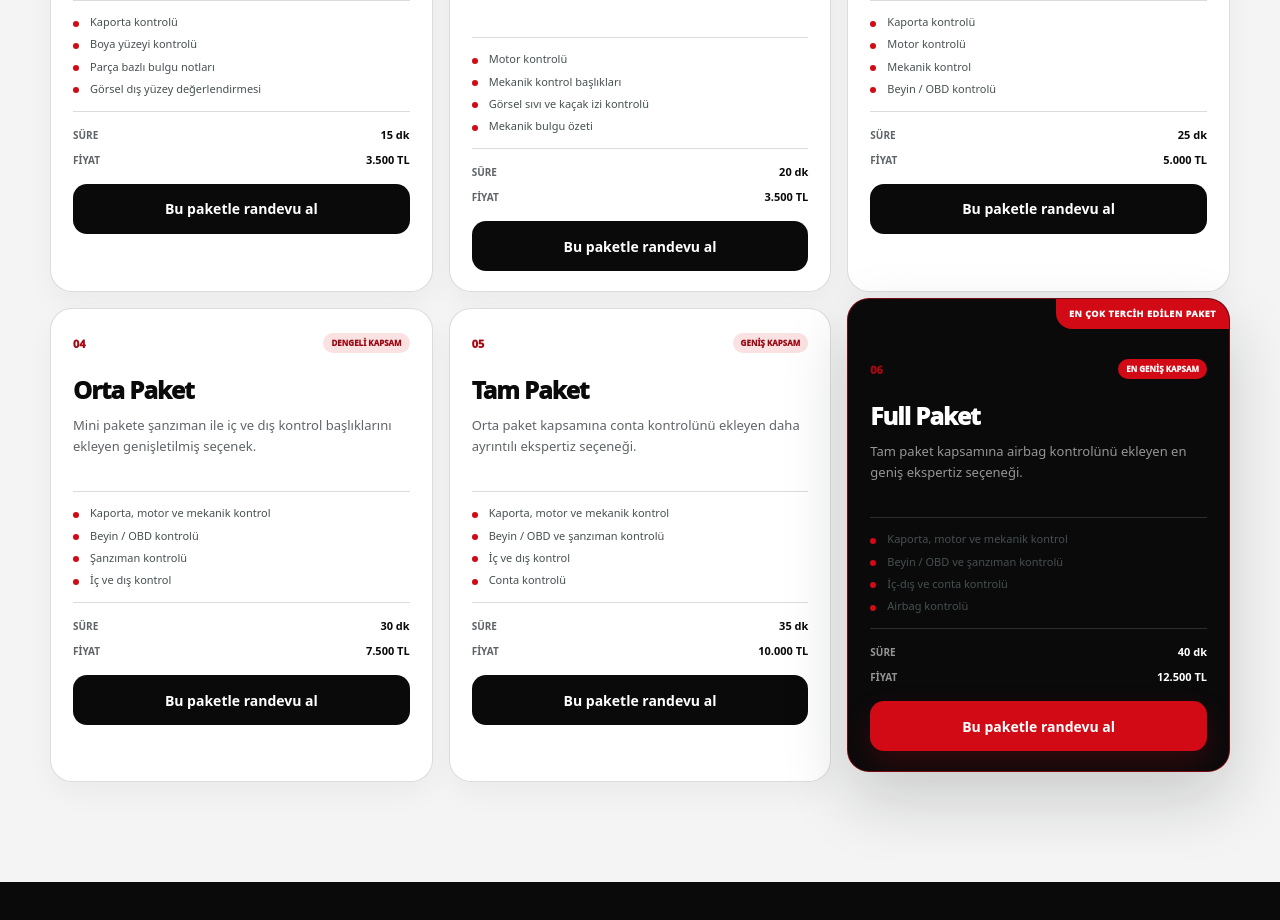
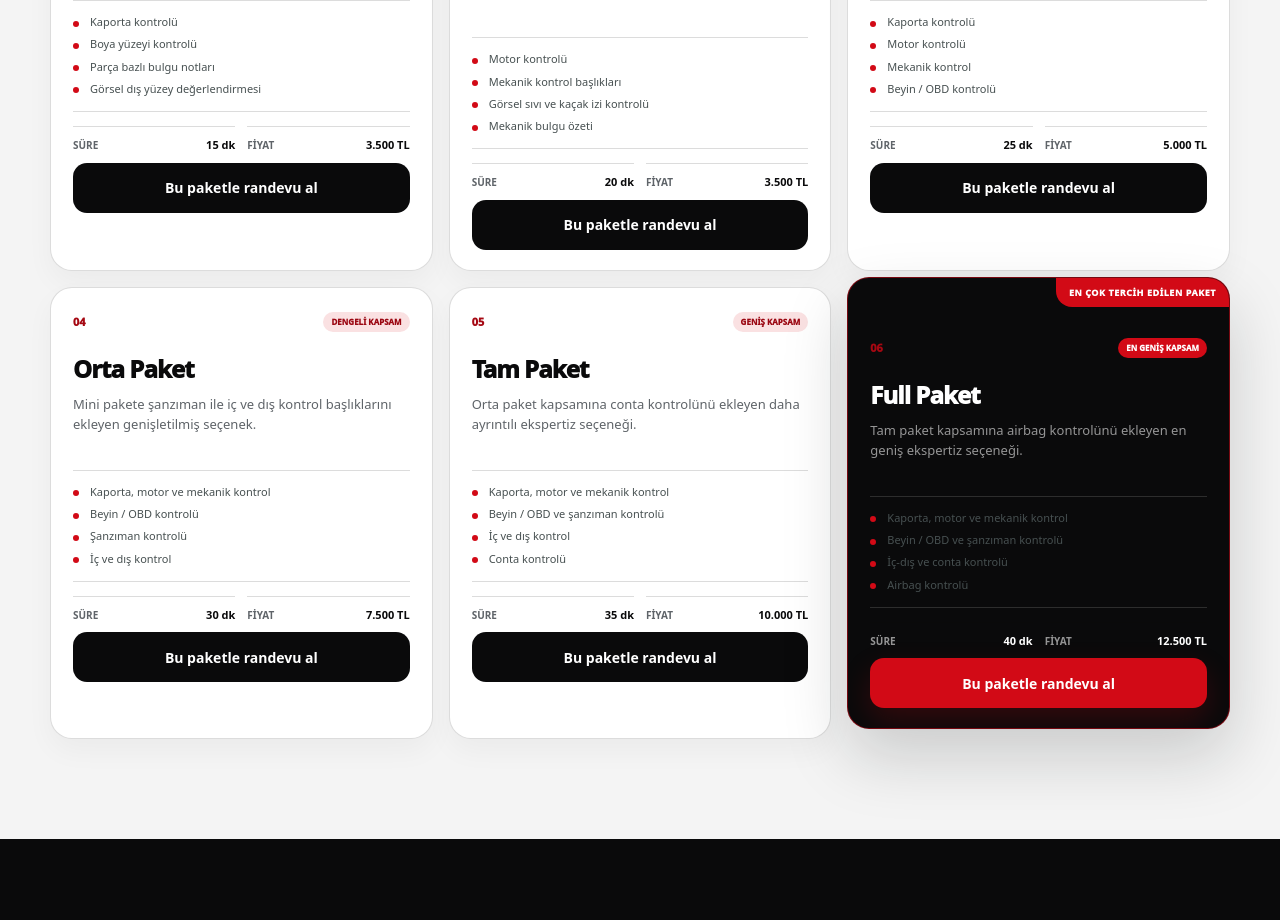
Before and after one commit to samivolkan/ekspertiz-bursa-web, a Next.js app: page / in a window 1280 px wide. Shown: the part 1420-2340 px from the top of the page. Built offline with nearby package versions, Linux system fonts and the light colour scheme; no server answers.

Commit message:
Compact package price and duration rows

```diff
--- a/app/globals.css
+++ b/app/globals.css
@@ -949,6 +949,18 @@ a {
   margin-bottom: 7px;
 }
 
+.package-meta-row {
+  display: grid;
+  grid-template-columns: repeat(2, minmax(0, 1fr));
+  gap: 12px;
+}
+
+.package-meta-row .package-meta {
+  margin-bottom: 0;
+  border-top: 1px solid var(--line);
+  padding-top: 9px;
+}
+
 .package-meta span {
   color: var(--muted);
   font-size: 10px;
@@ -1773,8 +1785,10 @@ a {
 }
 
 .package-feature-price-meta > span {
-  display: grid;
-  gap: 1px;
+  display: flex;
+  align-items: baseline;
+  justify-content: space-between;
+  gap: 6px;
   border-left: 1px solid var(--line);
   padding-left: 10px;
 }
@@ -3271,7 +3285,7 @@ a {
   .package-feature-disclosure > summary {
     grid-template-columns: minmax(92px, 0.8fr) minmax(132px, 1.2fr) 22px;
     gap: 8px;
-    min-height: 68px;
+      min-height: 56px;
   }
 
   .package-feature-disclosure > summary strong {
--- a/app/page.tsx
+++ b/app/page.tsx
@@ -165,8 +165,10 @@ export default function Home() {
                 <h3>{item.name}</h3>
                 <p>{item.description}</p>
                 <ul>{item.features.slice(0, 4).map((feature) => <li key={feature}>{feature}</li>)}</ul>
-                <div className="package-meta"><span>Süre</span><strong>{item.duration}</strong></div>
-                <div className="package-meta"><span>Fiyat</span><strong>{item.price ?? "Bilgi için arayın"}</strong></div>
+                <div className="package-meta-row">
+                  <div className="package-meta"><span>Süre</span><strong>{item.duration}</strong></div>
+                  <div className="package-meta"><span>Fiyat</span><strong>{item.price ?? "Bilgi için arayın"}</strong></div>
+                </div>
                 <Link className={item.slug === "full" ? "button button-primary button-full" : "button button-dark button-full"} href={`/randevu?paket=${item.slug}`} data-event={`package_${item.slug}_click`}>
                   Bu paketle randevu al
                 </Link>
```
